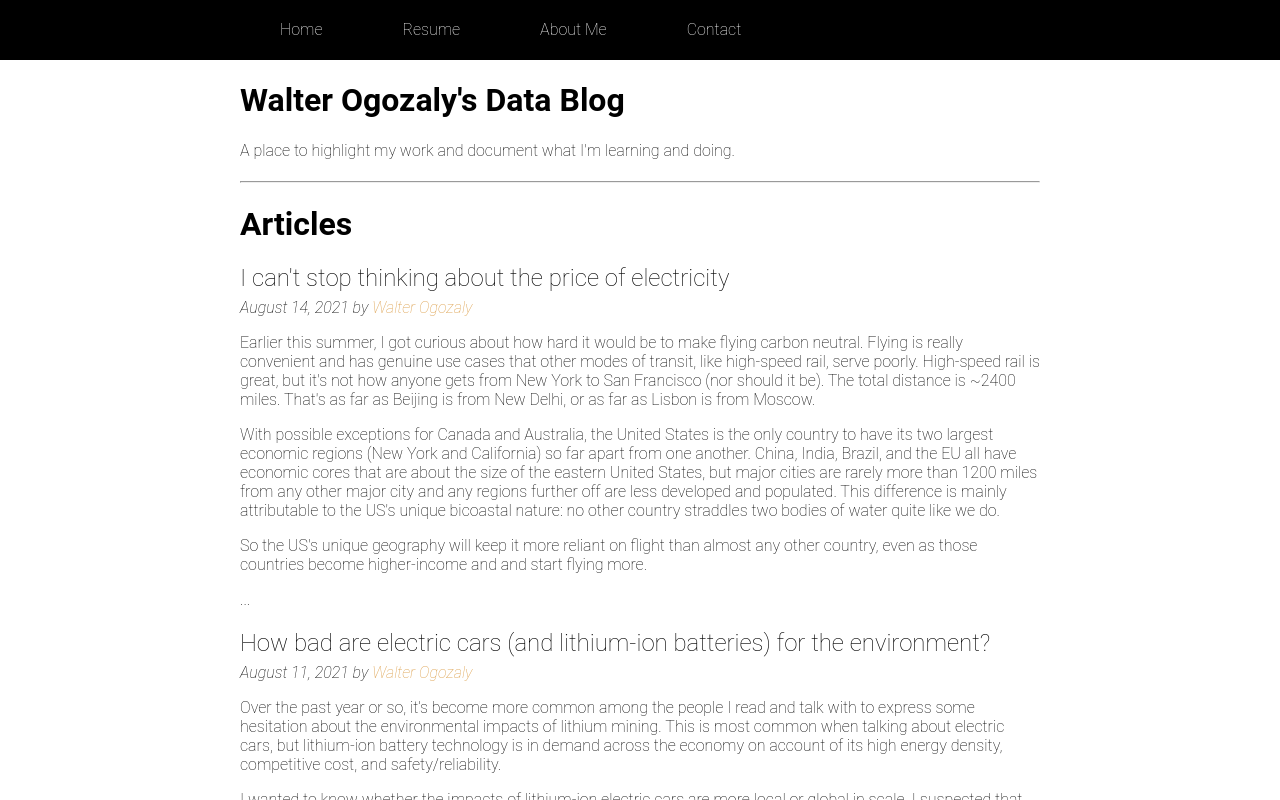
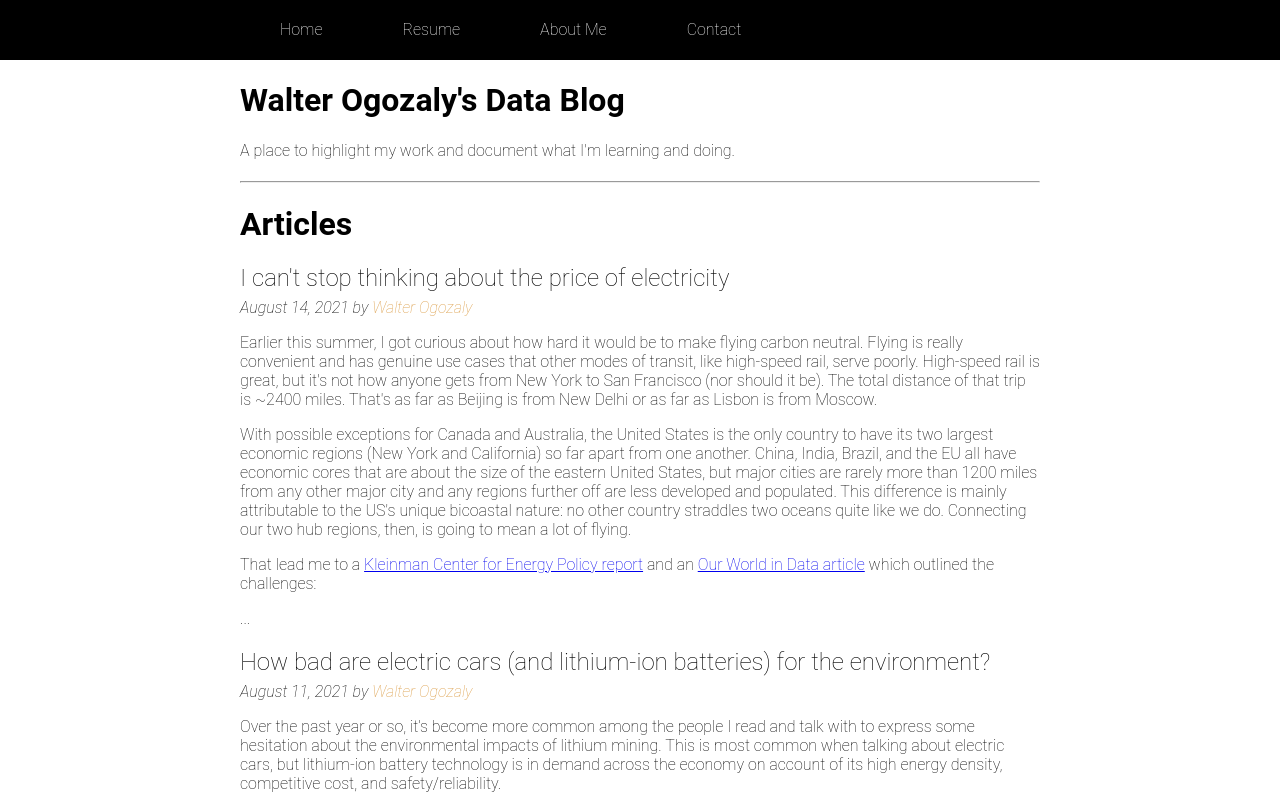
Before and after one commit to walterogozaly/walterogozaly.github.io, a React (Create React App) app: page /#/ in a window 1280 px wide. Shown: the top 800 px of the page. Built offline with nearby package versions, Linux system fonts and the light colour scheme.

Commit message:
Continue aviation article

```diff
--- a/src/pages/article-content.js
+++ b/src/pages/article-content.js
@@ -13,9 +13,9 @@ const articles = [
         flying carbon neutral. Flying is really convenient and has genuine use
         cases that other modes of transit, like high-speed rail, serve poorly.
         High-speed rail is great, but it's not how anyone gets from New York to
-        San Francisco (nor should it be). The total distance is ~2400 miles.
-        That's as far as Beijing is from New Delhi, or as far as Lisbon is from
-        Moscow.
+        San Francisco (nor should it be). The total distance of that trip is
+        ~2400 miles. That's as far as Beijing is from New Delhi or as far as
+        Lisbon is from Moscow.
       </p>,
       <p>
         With possible exceptions for Canada and Australia, the United States is
@@ -25,14 +25,36 @@ const articles = [
         States, but major cities are rarely more than 1200 miles from any other
         major city and any regions further off are less developed and populated.
         This difference is mainly attributable to the US's unique bicoastal
-        nature: no other country straddles two bodies of water quite like we do.
+        nature: no other country straddles two oceans quite like we do.
+        Connecting our two hub regions, then, is going to mean a lot of flying.
       </p>,
       <p>
-        So the US's unique geography will keep it more reliant on flight than
-        almost any other country, even as those countries become higher-income
-        and and start flying more.
+        That lead me to a{" "}
+        <a href="https://kleinmanenergy.upenn.edu/news-insights/decarbonizing-aviation-is-not-as-hard-as-we-think/">
+          Kleinman Center for Energy Policy report
+        </a>{" "}
+        and an{" "}
+        <a href="https://ourworldindata.org/co2-emissions-from-aviation">
+          Our World in Data article
+        </a>{" "}
+        which outlined the challenges:
       </p>,
-      <p></p>,
+      <>
+        <p>
+          - Aviation is currently responsible for 2.5% of global emissions but
+          3.5% of warming. The disparity is due in large part to contrails
+          (water vapor emissions), which have a heating effect on the atmoshere.
+        </p>
+        <p>
+          - Much of the world is just becoming wealthy enough to fly and there
+          will be ~3x the demand by 2050.
+        </p>
+        <p>
+          - Batteries are way too heavy to do the job, at least for now. The
+          battery planes that currently exist have frankly terrible capacity,
+          speed, and range.
+        </p>
+      </>,
     ],
   },
   {
```
